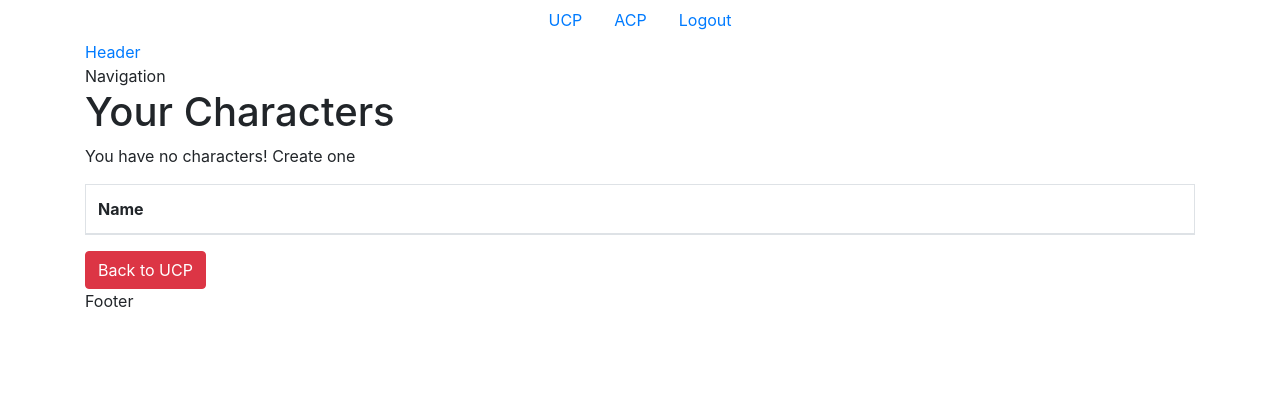
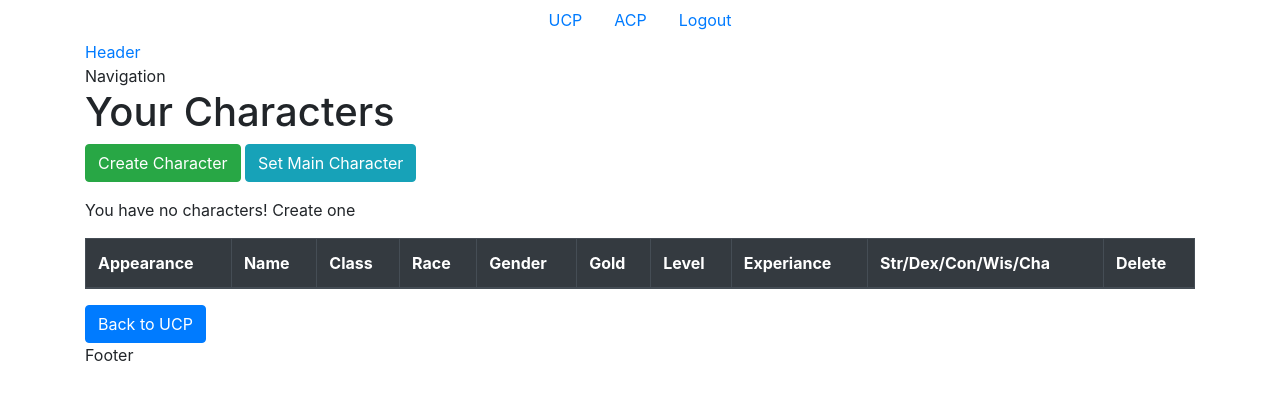
Before and after one commit to Robtych121/WebRPG, a Django app: page /characters/view/ in a window 1280 px wide. Shown: the top 400 px of the page. Run offline with Django 3.2, Linux system fonts and the light colour scheme; the visitor is signed in with stand-in values (Sample User, id 1); data comes from the database, SQL or seed files in the repository; data that the repository does not hold is empty; some libraries are stand-ins or nearby versions.

Commit message:
viewed the basic view for characters

```diff
--- a/characters/models.py
+++ b/characters/models.py
@@ -13,7 +13,11 @@ class Character(models.Model):
     )
     main_character = models.CharField(max_length=254, default='No',choices=YESNOCHOICES)
     appearance = models.CharField(max_length=254, default='')
-    gender = models.CharField(max_length=254, default='')
+    GENDERCHOICES = (
+        ('Male', 'Male'),
+        ('Female', 'Female')
+    )
+    gender = models.CharField(max_length=254, default='', choices=GENDERCHOICES)
     gold = models.CharField(max_length=254, default='')
     xp = models.CharField(max_length=254, default='')
     level = models.CharField(max_length=254, default='')
--- a/characters/templates/characters.html
+++ b/characters/templates/characters.html
@@ -4,21 +4,42 @@
 {% block page_heading%}Your Characters{% endblock %}
 
 {% block content %}
+<p><a class="btn btn-success" href="#">Create Character</a> <a class="btn btn-info" href="#">Set Main Character</a> </p>
+<div class="table-responsive">
   <table class="table table-bordered">
-    <thead>
+      <thead class="thead-dark">
         <tr>
-        <th scope="col">Name</th>
+          <th>Appearance</th>
+          <th>Name</th>
+          <th>Class</th>
+          <th>Race</th>
+          <th>Gender</th>
+          <th>Gold</th>
+          <th>Level</th>
+          <th>Experiance</th>
+          <th>Str/Dex/Con/Wis/Cha</th>
+          <th>Delete</th>
         </tr>
       </thead>
       <tbody>
       {% for character in characters %}
-    <tr>
-        <th>{{ character.name}}</th>
+      <tr class="{% if character.main_character == 'Yes' %}table-primary{%endif%}">
+          <td>{{ character.appearance }}</td>
+          <td>{{ character.name }}</td>
+          <td>{{ character.role }}</td>
+          <td>{{ character.race }}</td>
+          <td>{{ character.gender }}</td>
+          <td>{{ character.gold }}</td>
+          <td>{{ character.level }}</td>
+          <td>{{ character.xp }}</td>
+          <td>{{ character.strength}}/{{ character.dexterity}}/{{character.constitution}}/{{character.wisdom}}/{{character.charisma}}</td>
+          <td><a class="btn btn-danger btn-sm" href="#">Delete Character</a></td>
       </tr>
       {% empty %}
       <p>You have no characters! Create one</p>
       {% endfor %}
       </tbody>
   </table>
-<a class="btn btn-danger" href="{% url 'user_control_panel' %}">Back to UCP</a>
+</div>
+<a class="btn btn-primary" href="{% url 'user_control_panel' %}">Back to UCP</a>
 {% endblock %}
```
Also changed, not shown: characters/migrations/0005_auto_20200520_2117.py (added). Lines whose indentation alone changed are shown as unchanged.
